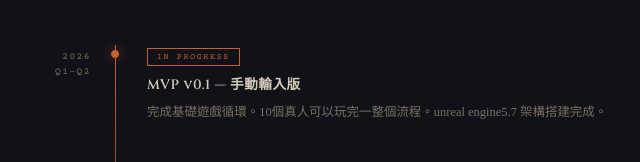
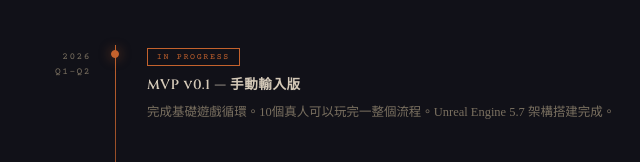
Before and after one commit to kevin-1688/bubangofficial, a website: page index.html in a window 1280 px wide. Shown: the part 7006-7168 px from the top of the page, 271-911 px from the left. Drawn offline with nearby package versions, Linux system fonts and the light colour scheme; a web font is replaced by a local one.

Commit message:
Correct capitalization in project descriptionFix Unreal Engine 5.7 formatting in roadmap

```diff
--- a/index.html
+++ b/index.html
@@ -553,7 +553,7 @@
       <div class="roadmap-content">
         <span class="roadmap-tag">In Progress</span>
         <h4>MVP v0.1 — 手動輸入版</h4>
-        <p>完成基礎遊戲循環。10個真人可以玩完一整個流程。unreal engine5.7 架構搭建完成。</p>
+        <p>完成基礎遊戲循環。10個真人可以玩完一整個流程。Unreal Engine 5.7 架構搭建完成。</p>
       </div>
     </div>
     <div class="roadmap-item reveal reveal-delay-1" role="listitem">
```
